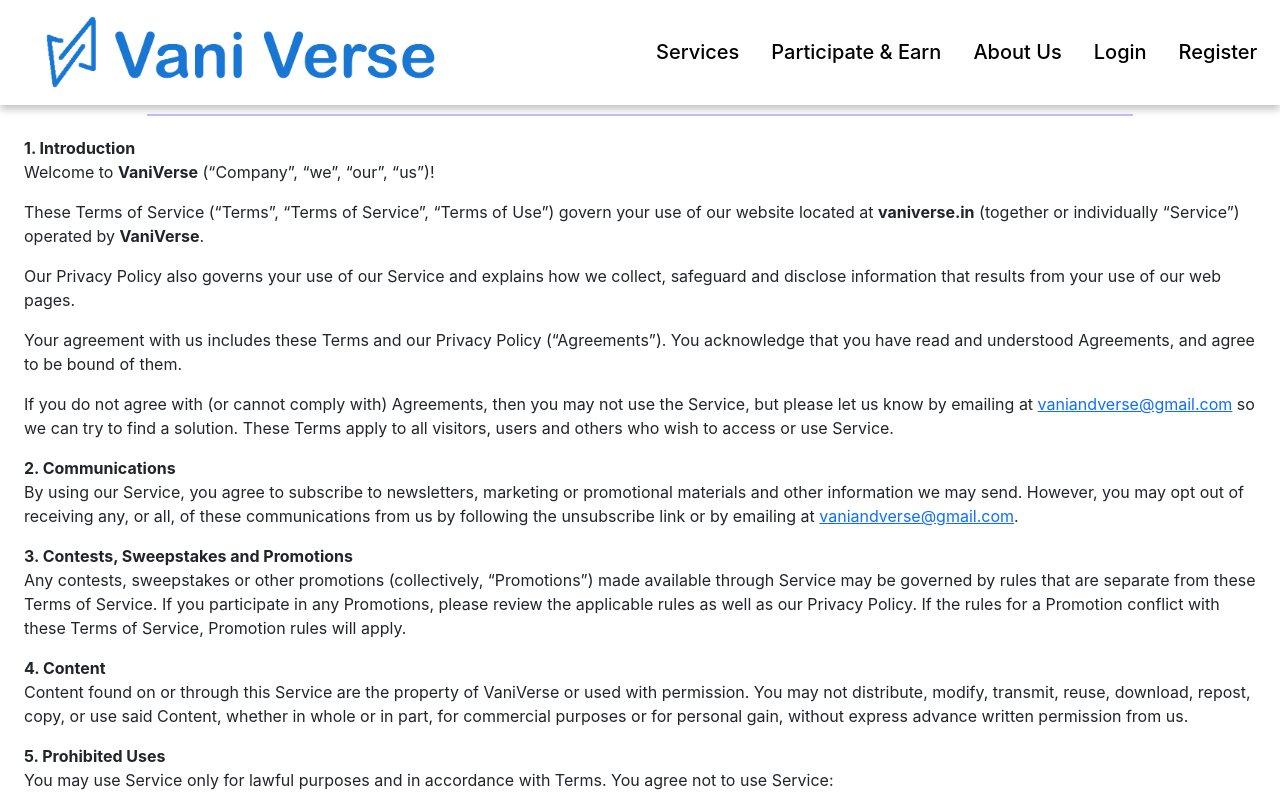
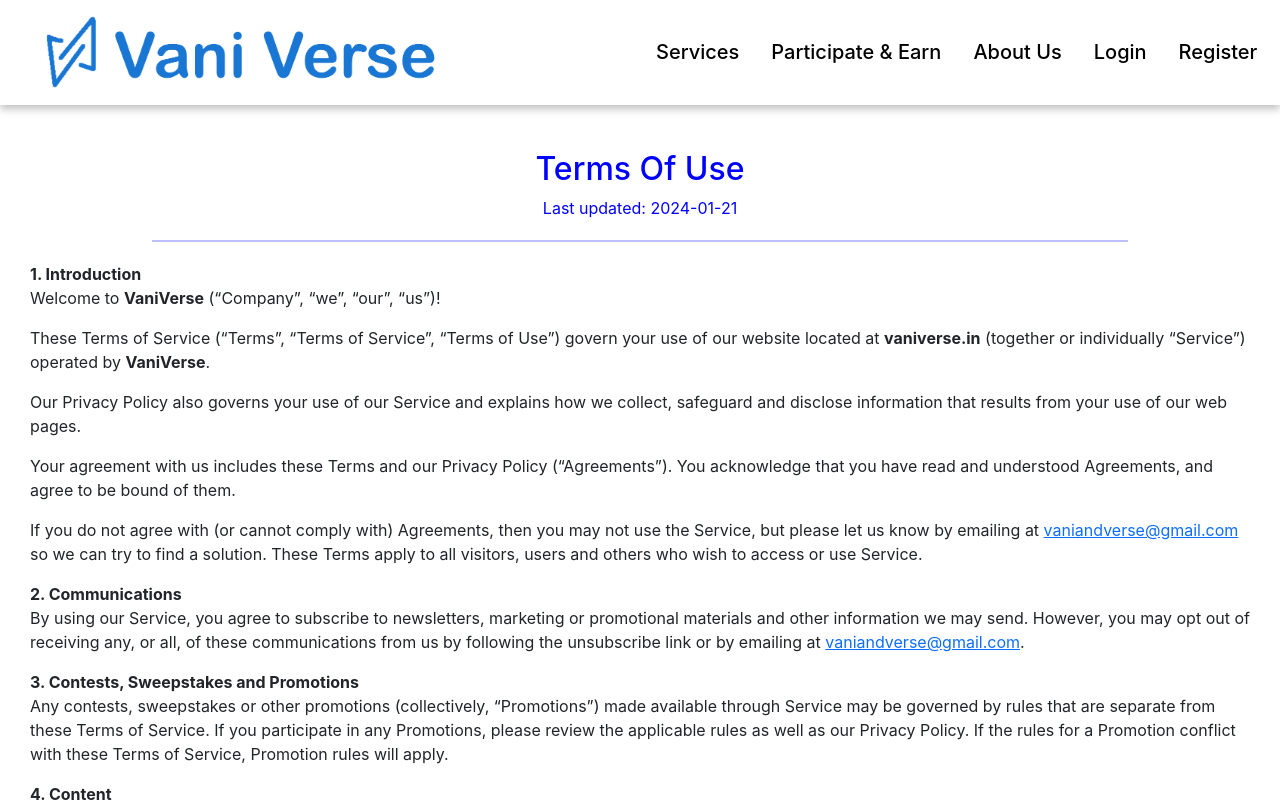
Before and after one commit to TanmoyTheStudent/VaniVerseDemo2, a React (Create React App) app: page /terms-of-use in a window 1280 px wide. Shown: the top 802 px of the page. Built offline with nearby package versions, Linux system fonts and the light colour scheme.

Commit message:
Update TermsOfUse.js

```diff
--- a/src/components/header-footer/TermsOfUse.js
+++ b/src/components/header-footer/TermsOfUse.js
@@ -3,7 +3,7 @@ import React from 'react';
 
 function TermsOfUse() {
   return (
-    <div className='m-4' style={{marginTop:"150px"}}>
+    <div style={{margin:"30px",marginTop:"150px"}}>
         <p style={{ textAlign: "center",color:"blue" }}>
              <h2 >Terms Of Use</h2>
              Last updated: 2024-01-21
```
